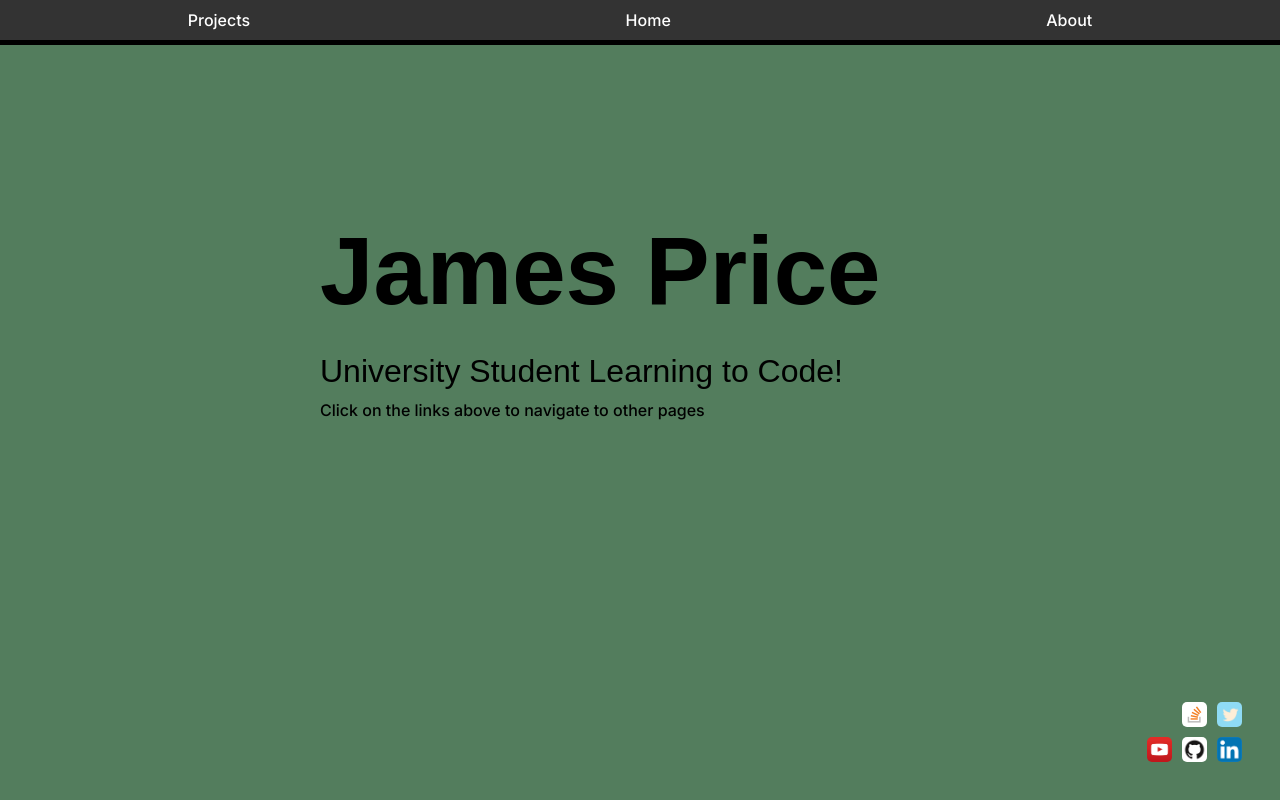
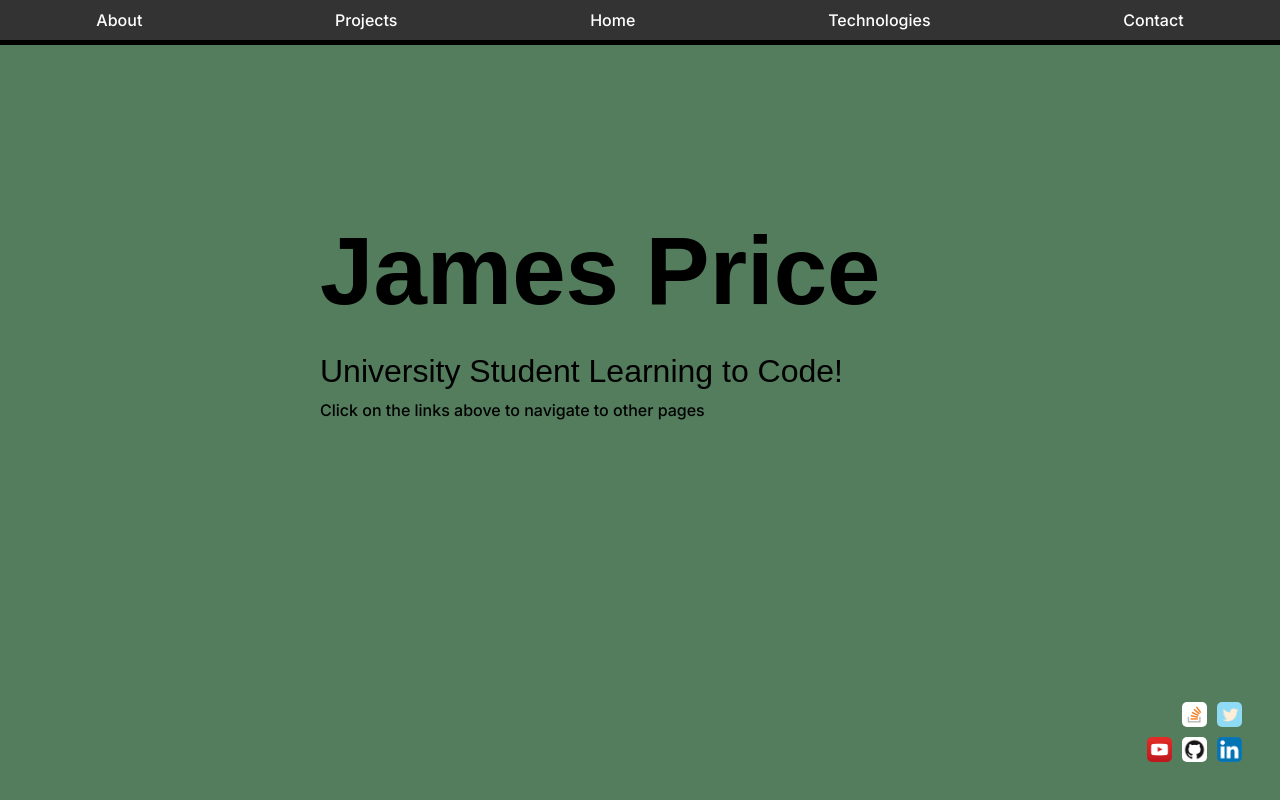
Before and after one commit to JumesP/Portfoliov2, a React (Create React App) app in the folder client/: page / in a window 1280 px wide. Built offline with nearby package versions, Linux system fonts and the light colour scheme.

Commit message:
new items on nav bar

```diff
--- a/client/src/pages/Layout.jsx
+++ b/client/src/pages/Layout.jsx
@@ -8,13 +8,19 @@ const Layout = () => {
 			<nav>
 				<ul>
 					<li>
+						<Link to="/about">About</Link>
+					</li>
+					<li>
 						<Link to="/projects">Projects</Link>
 					</li>
 					<li>
 						<Link to="/">Home</Link>
 					</li>
 					<li>
-						<Link to="/about">About</Link>
+						<Link to="/technologies">Technologies</Link>
+					</li>
+					<li>
+						<Link to="/contact">Contact</Link>
 					</li>
 				</ul>
 			</nav>
```
